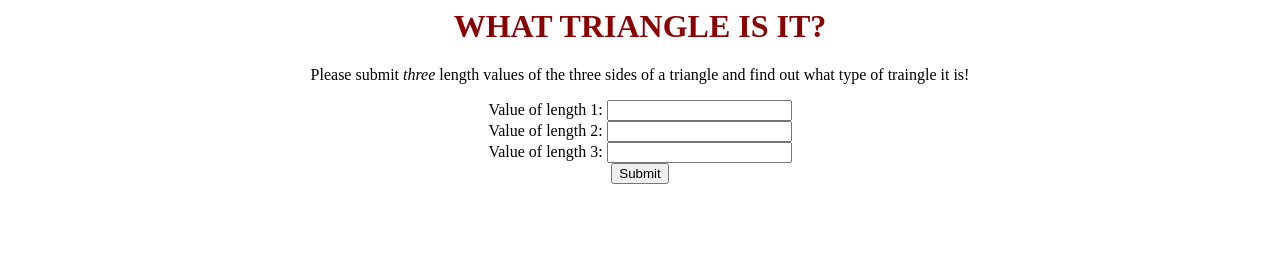
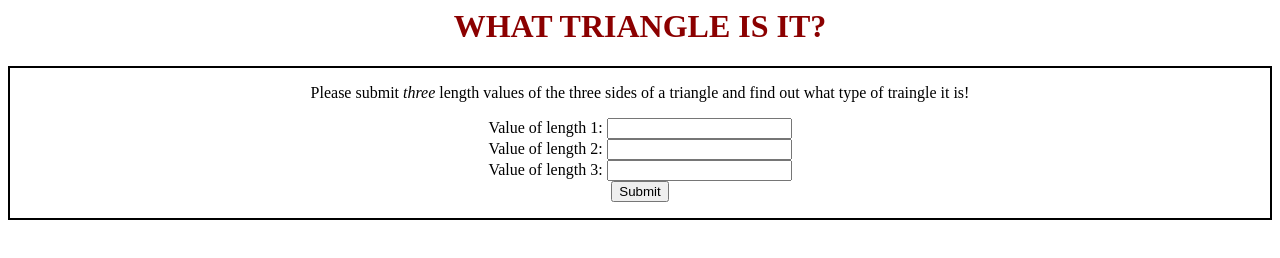
Before and after one commit to ya7skaa/ya7ska, a plain HTML site: page index.html in a window 1280 px wide. Drawn offline with Linux system fonts and the light colour scheme.

Commit message:
border added around the body

```diff
--- a/index.html
+++ b/index.html
@@ -1,11 +1,14 @@
 <!DOCTYPE.html>
 <html>
+
 <head>
   <title><strong>What triangle is it?</strong></title>
   <link href="styles.css" rel="stylesheet" type="text/css">
 </head>
+
 <body>
   <h1> What triangle is it?</h1>
+  <div class="text-box">
   <p> Please submit <em>three</em> length values of the three sides of a triangle
     and find out what type of traingle it is!</p>
   <form action="/action_page.php">
@@ -14,7 +17,9 @@ and find out what type of traingle it is!</p>
     Value of length 3: <input type="float" name="lname"><br>
     <input type="submit" value="Submit">
   </form>
+  </div>
   <script src="/scripts.js"></script>
 
 </body>
+
 </html>
--- a/styles.css
+++ b/styles.css
@@ -9,3 +9,6 @@ form{
 p{
   text-align: center;
 }
+.text-box {
+    border: 2px solid black ;
+  }
```
Lines whose indentation alone changed are shown as unchanged.
